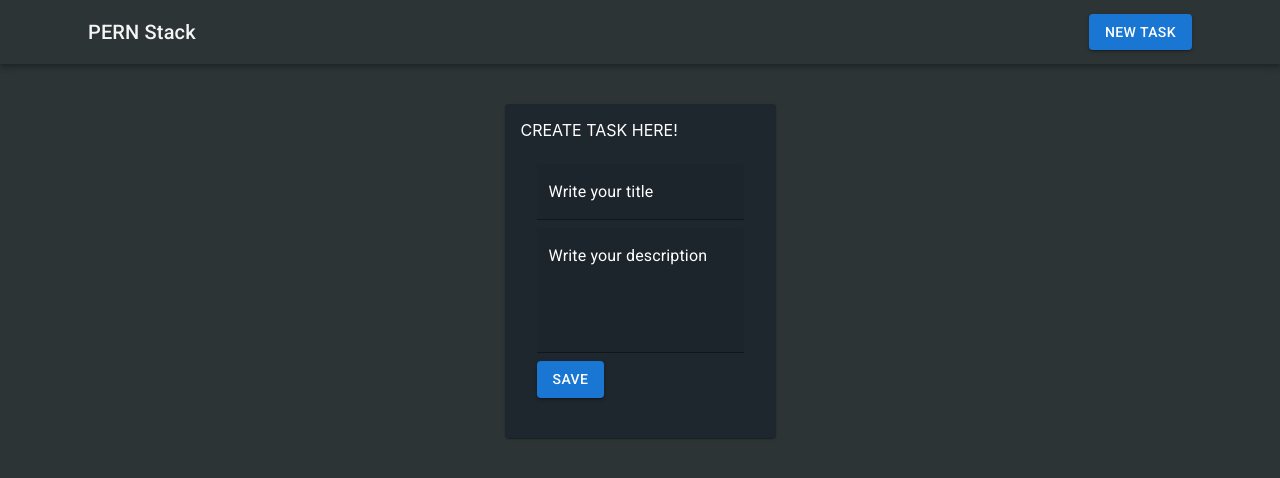
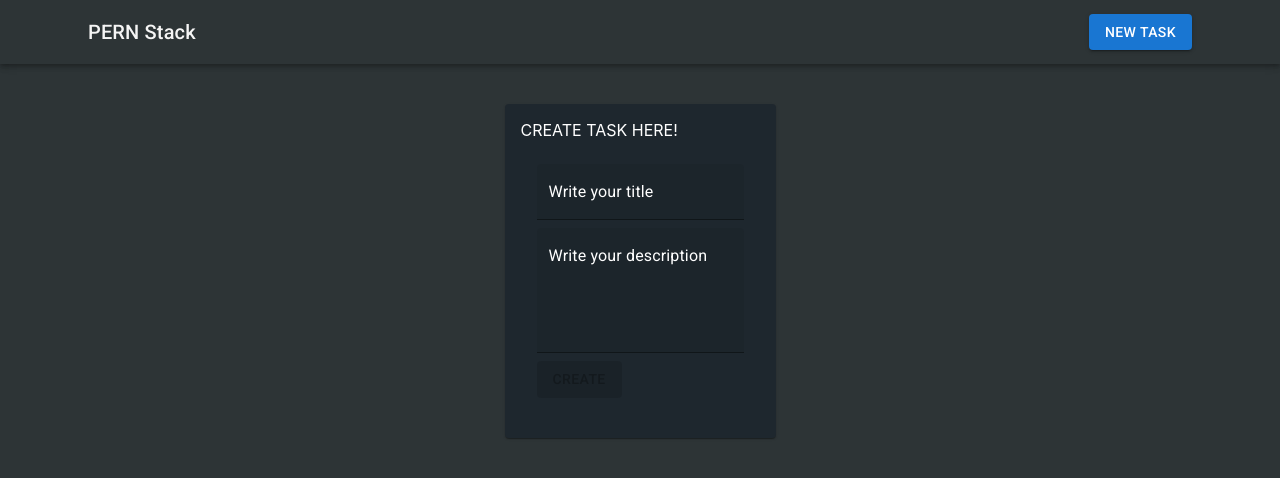
Before and after one commit to Davidcastel26/APP_TASK_MANAGER_PERN, a React (Create React App) app in the folder client/: page /tasks/new in a window 1280 px wide. Shown: the top 478 px of the page. Built offline with nearby package versions, Linux system fonts and the light colour scheme.

Commit message:
using Circular progress react

```diff
--- a/client/src/components/TaskForm.js
+++ b/client/src/components/TaskForm.js
@@ -7,7 +7,8 @@ import { Button,
          CardContent,
          Grid,
          TextField,
-         Typography } from '@mui/material';
+         Typography,
+         CircularProgress } from '@mui/material';
 
 const TaskForm = () => {
 
@@ -17,6 +18,9 @@ const TaskForm = () => {
         title:'',
         description:''
     })
+
+    const [loading, setLoading] = useState(false)
+
     //useEffect
 
     //to navigate
@@ -28,6 +32,8 @@ const TaskForm = () => {
         e.preventDefault()
         // console.log('submit');
 
+        setLoading(true)
+
         const res = await fetch("http://localhost:4000/tasks", {
             method: "POST",
             body: JSON.stringify(task),
@@ -36,6 +42,7 @@ const TaskForm = () => {
         const data = await res.json();
         // console.log(data);
 
+        setLoading(false)
         navigate('/')
     }
 
@@ -90,8 +97,19 @@ const TaskForm = () => {
                                 InputLabelProps={{style:{color:"white"}}}
                             />
 
-                            <Button variant='contained' color='primary' type='submit'>
-                                Save
+                            <Button
+                                variant='contained'
+                                color='primary'
+                                type='submit'
+                                disabled={!task.title || !task.description}
+                            >
+                                {loading ? (<CircularProgress
+                                        color='inherit'
+                                        size={24}
+                                    />): (
+                                    'Create'
+
+                                )}
                             </Button>
 
                         </form>
```
